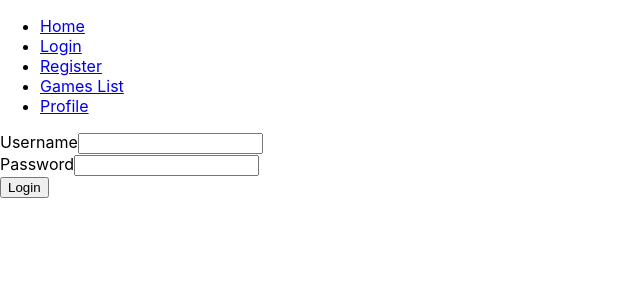
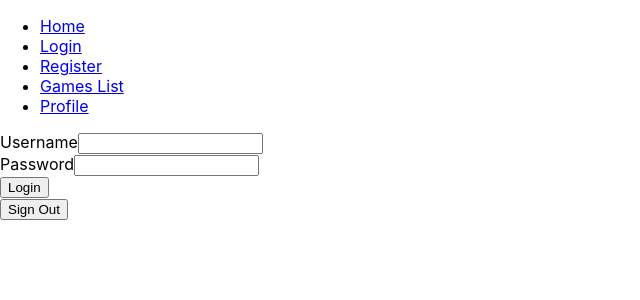
Before and after one commit to Kimichka/p5-project2, a React (Create React App) app in the folder game-trading-client/: page /login in a window 1280 px wide. Shown: the top 300 px of the page, without its empty margins (0-640 px from the left). Built offline with nearby package versions, Linux system fonts and the light colour scheme.

Commit message:
Adds Sign out

```diff
--- a/game-trading-client/src/components/Login.js
+++ b/game-trading-client/src/components/Login.js
@@ -1,5 +1,6 @@
 import React from 'react';
 import { useFormik } from 'formik';
+import LogoutButton from './LogoutButton';
 
 function Login() {
     const formik = useFormik({
@@ -47,6 +48,7 @@ function Login() {
     });
 
     return (
+        <div>
             <form onSubmit={formik.handleSubmit}>
                 <div>
                     <label>Username</label>
@@ -76,6 +78,9 @@ function Login() {
                 </div>
                 <button type="submit">Login</button>
             </form>
+
+            <LogoutButton /> {/* Add this line to render the Sign Out button */}
+        </div>
     );
 }
 
--- /dev/null
+++ b/game-trading-client/src/components/LogoutButton.js
@@ -0,0 +1,29 @@
+
+
+import React from 'react';
+
+function LogoutButton() {
+    const handleLogout = () => {
+        fetch('http://localhost:5555/logout', {
+            method: 'POST'
+        })
+        .then(response => response.json())
+        .then(data => {
+            if (data.success) {
+                alert("Logged out successfully.");
+            } else {
+                alert("Error logging out. Please try again.");
+            }
+        })
+        .catch(error => {
+            console.error("Error during logout:", error);
+            alert("Error logging out. Please try again.");
+        });
+    };
+
+    return (
+        <button onClick={handleLogout}>Sign Out</button>
+    );
+}
+
+export default LogoutButton;
```
Also changed, not shown: 2 other files (tests, documents, lock files or other folders). Lines whose indentation alone changed are shown as unchanged.
